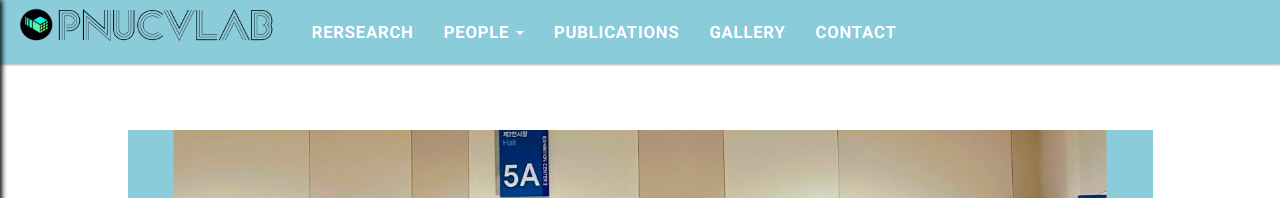
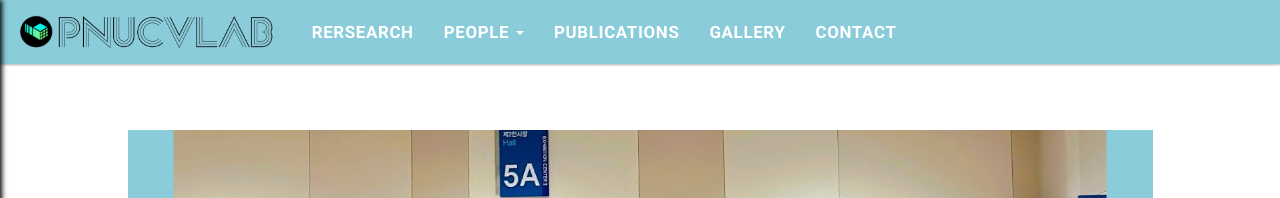
Before and after one commit to pnucvlab/pnucvlab.github.io, a Jekyll site: the page built from index.html, in a window 1280 px wide and 1400 px high. Shown: the top 198 px of the window. Built offline with Jekyll 4.4.1, drawn with Linux system fonts in a browser that asks for light colours; the list of posts is cut into pages by our own code.

Commit message:
edit logo

```diff
--- a/assets/css/main.css
+++ b/assets/css/main.css
@@ -139,7 +139,7 @@ body {
 }
 
 .navbar-default .navbar-brand {
-	height: 50px;
+	height: 64px;
 	display: flex;
 	align-items: center;
 	padding-top: 0;
--- a/index.html
+++ b/index.html
@@ -84,7 +84,7 @@ permalink: /
       <b>2 papers</b> published in <b>IEEE Access 2026</b>. Congratulations to Bongguk Son and Bigyeol Choi!
     </div>
     <div class="news-item-card">
-      <b>1 paper</b> accepted to <b>KCC 2025</b>. Bigyeol Choi received the <b>Excellent Paper Award</b>.
+      <b>1 paper</b> accepted to <b>KCC 2025</b>. Bigyeol Choi received the <b>Excellent Paper Award</b>. Congratulations!
     </div>
   </div>
 </div>
```
